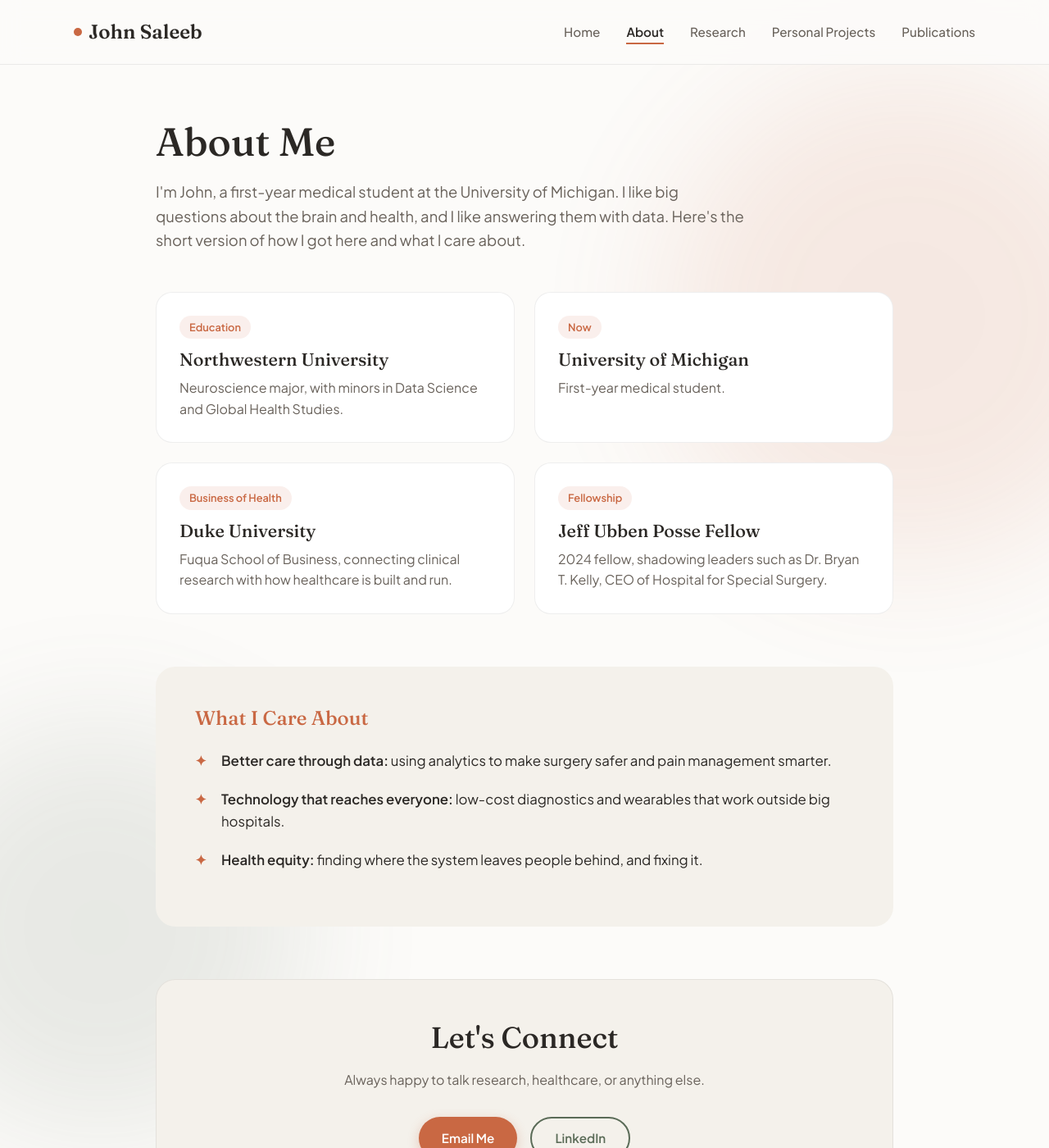
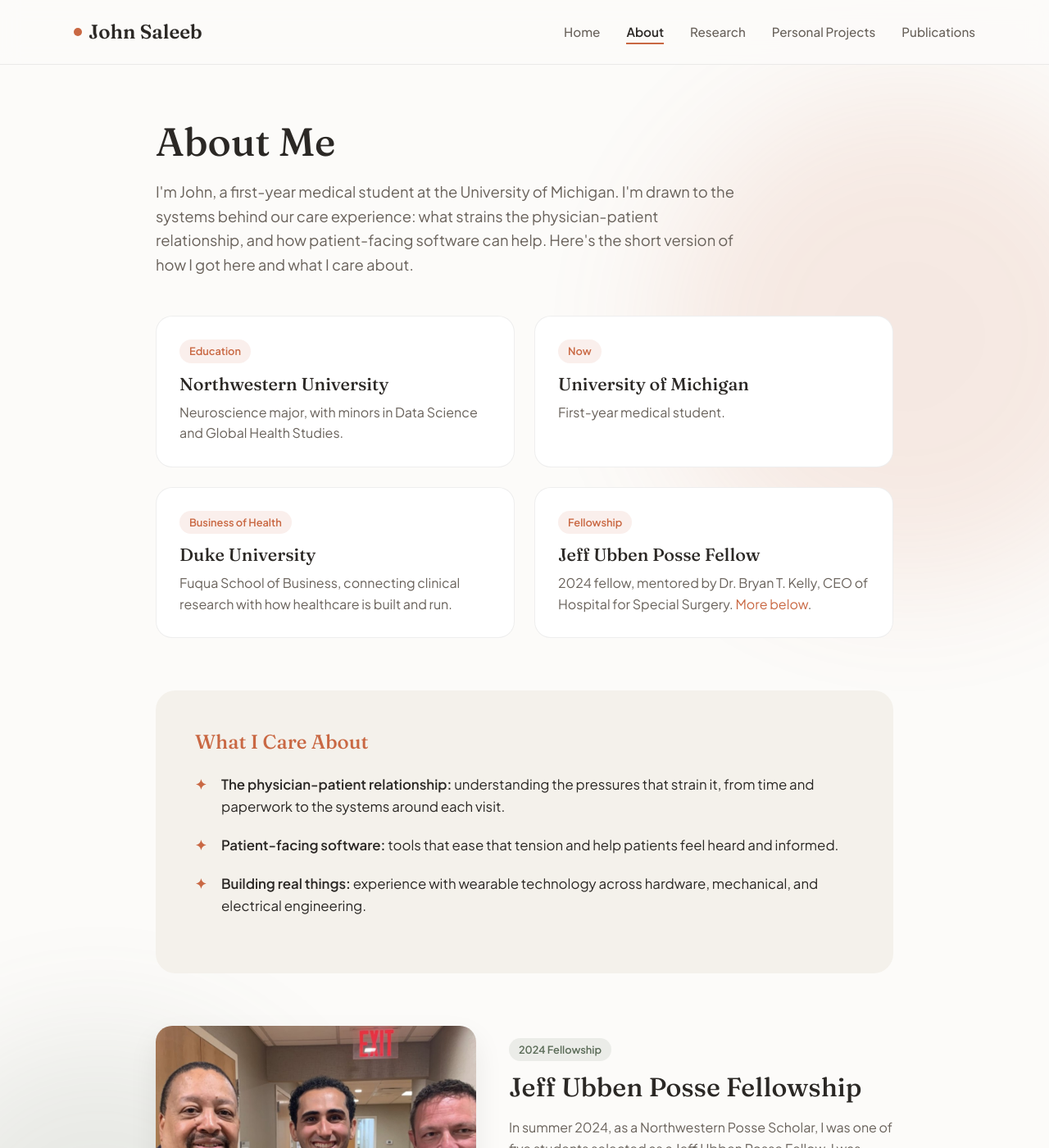
Before and after one commit to saleebj/johnsaleeb.github.io, a Jekyll site: the page built from about.md, in a window 1280 px wide and 1400 px high. Shown: the whole window at 82% size. Built offline with Jekyll 4.4.1, drawn with Linux system fonts in a browser that asks for light colours; some of the changed text lies outside the part shown.

Commit message:
Refocus bio on the physician-patient relationship; add Ubben feature (#8)
- Replace the neuroscience focus with the physician-patient relationship,
  patient-facing software, and wearable hardware experience (home, about,
  research goals, site description, preview image)
- About: Jeff Ubben Posse Fellowship section with photo, Posse interview
  and PR.com announcement links; home card links to it
- Personal Projects: remove emojis


Claude-Session: https://claude.ai/code/session_01AX4NMhvRhiGvoxVxQNFXnv

Co-authored-by: Claude <noreply@anthropic.com>

```diff
--- a/_config.yml
+++ b/_config.yml
@@ -7,7 +7,7 @@ linkedin_url: "https://www.linkedin.com/in/john-saleeb-506678206/"
 google_scholar_url: "https://scholar.google.com/citations?user=4CvPldMAAAAJ&hl=en"
 cv_url: "" # e.g. /assets/files/John-Saleeb-CV.pdf
 description: >-
-  First-year medical student at the University of Michigan. Neuroscience, data science, and healthcare analytics.
+  First-year medical student at the University of Michigan, focused on the physician-patient relationship and the systems and software that shape care.
   Researching orthopedic surgical outcomes, wearable clinical diagnostics, and global health equity.
 baseurl: "" # repo is saleebj.github.io, so the site lives at the root
 url: "https://saleebj.github.io"
--- a/about.md
+++ b/about.md
@@ -2,12 +2,12 @@
 layout: default
 title: About Me
 permalink: /about/
-description: "About John Saleeb: neuroscience, healthcare analytics, and a life outside the lab."
+description: "About John Saleeb: medical student, the physician-patient relationship, and patient-facing technology."
 ---
 
 <h1 class="page-title">About Me</h1>
 <p class="page-intro">
-  I'm John, a first-year medical student at the University of Michigan. I like big questions about the brain and health, and I like answering them with data.
+  I'm John, a first-year medical student at the University of Michigan. I'm drawn to the systems behind our care experience: what strains the physician-patient relationship, and how patient-facing software can help.
   Here's the short version of how I got here and what I care about.
 </p>
 
@@ -30,17 +30,36 @@ description: "About John Saleeb: neuroscience, healthcare analytics, and a life
   <div class="about-card">
     <span class="project-tag">Fellowship</span>
     <h3>Jeff Ubben Posse Fellow</h3>
-    <p>2024 fellow, shadowing leaders such as Dr. Bryan T. Kelly, CEO of Hospital for Special Surgery.</p>
+    <p>2024 fellow, mentored by Dr. Bryan T. Kelly, CEO of Hospital for Special Surgery. <a href="#ubben">More below</a>.</p>
   </div>
 </section>
 
 <section class="goals-section">
   <h2>What I Care About</h2>
   <ul class="goals-list">
-    <li><strong>Better care through data:</strong> using analytics to make surgery safer and pain management smarter.</li>
-    <li><strong>Technology that reaches everyone:</strong> low-cost diagnostics and wearables that work outside big hospitals.</li>
-    <li><strong>Health equity:</strong> finding where the system leaves people behind, and fixing it.</li>
+    <li><strong>The physician-patient relationship:</strong> understanding the pressures that strain it, from time and paperwork to the systems around each visit.</li>
+    <li><strong>Patient-facing software:</strong> tools that ease that tension and help patients feel heard and informed.</li>
+    <li><strong>Building real things:</strong> experience with wearable technology across hardware, mechanical, and electrical engineering.</li>
   </ul>
+</section>
+
+<section class="feature-section" id="ubben">
+  <div class="feature-image">
+    <img src="{{ '/assets/images/ubben-fellowship.jpg' | relative_url }}" alt="John Saleeb during his 2024 Jeff Ubben Posse Fellowship" loading="lazy">
+  </div>
+  <div class="feature-text">
+    <span class="project-tag">2024 Fellowship</span>
+    <h2>Jeff Ubben Posse Fellowship</h2>
+    <p>
+      In summer 2024, as a Northwestern Posse Scholar, I was one of five students selected as a Jeff Ubben Posse Fellow.
+      I was paired with Dr. Bryan T. Kelly, CEO of Hospital for Special Surgery, and spent the summer seeing how a leading hospital is run.
+      Afterward, I interviewed Dr. Kelly about medicine, orthopedics, and leadership.
+    </p>
+    <div class="feature-links">
+      <a href="https://www.possefoundation.org/news-and-events/ubben-posse-fellow-interviews-dr-bryan-t-kelly-md-mba" target="_blank" rel="noopener" class="btn btn-primary">Read My Interview</a>
+      <a href="https://www.pr.com/press-release/917737" target="_blank" rel="noopener" class="btn btn-secondary">Fellowship Announcement</a>
+    </div>
+  </div>
 </section>
 
 <section class="contact-section">
--- a/assets/css/main.scss
+++ b/assets/css/main.scss
@@ -691,6 +691,43 @@ strong {
   margin-top: 1rem;
 }
 
+// --- FEATURE (photo + text) ---
+.feature-section {
+  display: grid;
+  grid-template-columns: 1fr 1.2fr;
+  gap: 2.5rem;
+  align-items: center;
+  margin: 4rem 0;
+  scroll-margin-top: 100px;
+
+  .feature-image img {
+    width: 100%;
+    border-radius: 20px;
+    display: block;
+    box-shadow: 0 15px 35px rgba(0,0,0,0.08);
+  }
+
+  .project-tag {
+    display: inline-block;
+    padding: 0.25rem 0.75rem;
+    border-radius: 30px;
+    font-size: 0.8rem;
+    font-weight: 600;
+    background-color: rgba($accent-secondary, 0.1);
+    color: $accent-secondary;
+    margin-bottom: 0.75rem;
+  }
+
+  h2 { font-size: 2rem; }
+  p { color: $text-muted; margin-bottom: 1.5rem; }
+
+  .feature-links {
+    display: flex;
+    flex-wrap: wrap;
+    gap: 1rem;
+  }
+}
+
 // --- CONTACT ---
 .contact-section {
   margin: 4rem 0 2rem;
@@ -723,6 +760,10 @@ strong {
 
   .hero-actions {
     justify-content: center;
+  }
+
+  .feature-section {
+    grid-template-columns: 1fr;
   }
 
   .about-grid,
```
Also changed, not shown: index.md (+8 -8 lines), personal.md (+0 -3 lines), research.md (+3 -3 lines), assets/images/og-image.png, assets/images/ubben-fellowship.jpg (added).
